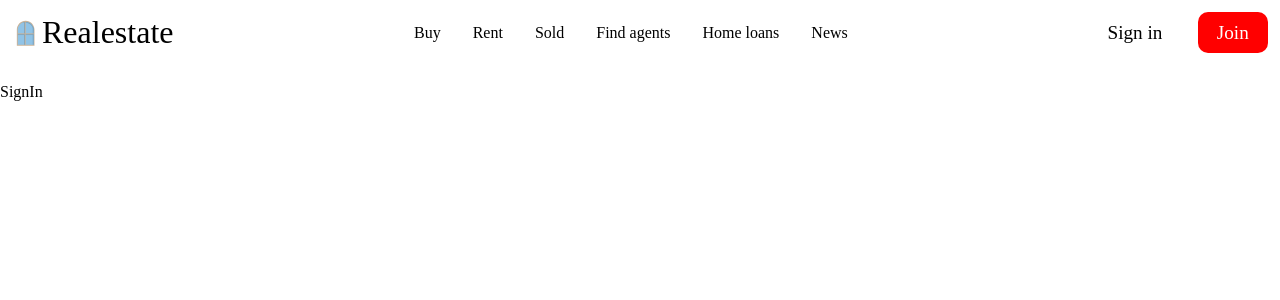
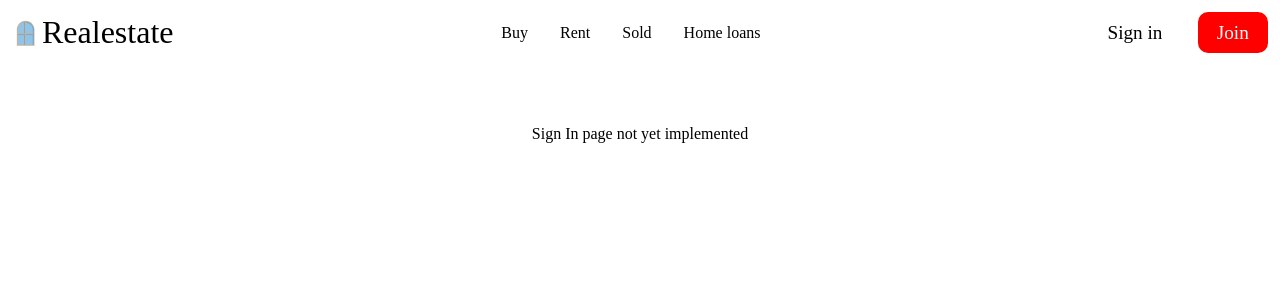
Before and after one commit to JohnGammie/realestate-react, a React (Create React App) app: page /sign-in in a window 1280 px wide. Shown: the top 300 px of the page. Built offline with nearby package versions, Linux system fonts and the light colour scheme.

Commit message:
Descope SignIn&Join, Find agent & News pages, Search by Address or Agent

```diff
--- a/src/components/Navbar.js
+++ b/src/components/Navbar.js
@@ -20,9 +20,7 @@ const Navbar = () => {
         <NavbarItemLink to="/buy">Buy</NavbarItemLink>
         <NavbarItemLink to="/rent">Rent</NavbarItemLink>
         <NavbarItemLink to="/sold">Sold</NavbarItemLink>
-        <NavbarItemLink to="/find-agents">Find agents</NavbarItemLink>
         <NavbarItemLink to="/home-loans">Home loans</NavbarItemLink>
-        <NavbarItemLink to="/news">News</NavbarItemLink>
       </NavbarItems>
       <NavbarUser>
         <NavbarButton to="/sign-in">Sign in</NavbarButton>
--- a/src/components/SearchMain.js
+++ b/src/components/SearchMain.js
@@ -13,7 +13,7 @@ import { createSearchParams, useNavigate } from "react-router-dom";
 
 const SearchMain = (props) => {
   const navigate = useNavigate();
-  const tabNames = ["Buy", "Rent", "Sold", "Address", "Agents"];
+  const tabNames = ["Buy", "Rent", "Sold"];
   const [activeTabName, setActiveTabName] = useState(tabNames[props.tab ?? 0]);
   const [suburbName, setSuburbName] = useState("Box Hill");
   // @TODO probably get these values form an API endpoint
--- a/src/components/styles/SearchMain.styled.js
+++ b/src/components/styles/SearchMain.styled.js
@@ -12,7 +12,7 @@ export const SearchContainer = styled.div`
 
 export const TabsContainer = styled.div`
   display: grid;
-  grid-template-columns: repeat(5, 1fr);
+  grid-template-columns: repeat(3, 1fr);
 
   border-bottom: 1px solid lightgrey;
 `;
--- a/src/components/styles/searchResultPropertyCard.styled.js
+++ b/src/components/styles/searchResultPropertyCard.styled.js
@@ -23,4 +23,8 @@ export const PropertyCardItem = styled.div`
 
 export const PropertyCardText = styled.div`
   padding: 12px;
+
+  :hover {
+    background-color: gainsboro;
+  }
 `;
--- a/src/pages/join.js
+++ b/src/pages/join.js
@@ -1,7 +1,13 @@
 import React from "react";
 
 const Join = () => {
-  return <div>Join</div>;
+  return (
+    <div
+      style={{ display: "flex", justifyContent: "center", marginTop: "60px" }}
+    >
+      Join page not yet implemented
+    </div>
+  );
 };
 
 export default Join;
--- a/src/pages/sign-in.js
+++ b/src/pages/sign-in.js
@@ -1,7 +1,13 @@
 import React from "react";
 
 const SignIn = () => {
-  return <div>SignIn</div>;
+  return (
+    <div
+      style={{ display: "flex", justifyContent: "center", marginTop: "60px" }}
+    >
+      Sign In page not yet implemented
+    </div>
+  );
 };
 
 export default SignIn;
```
